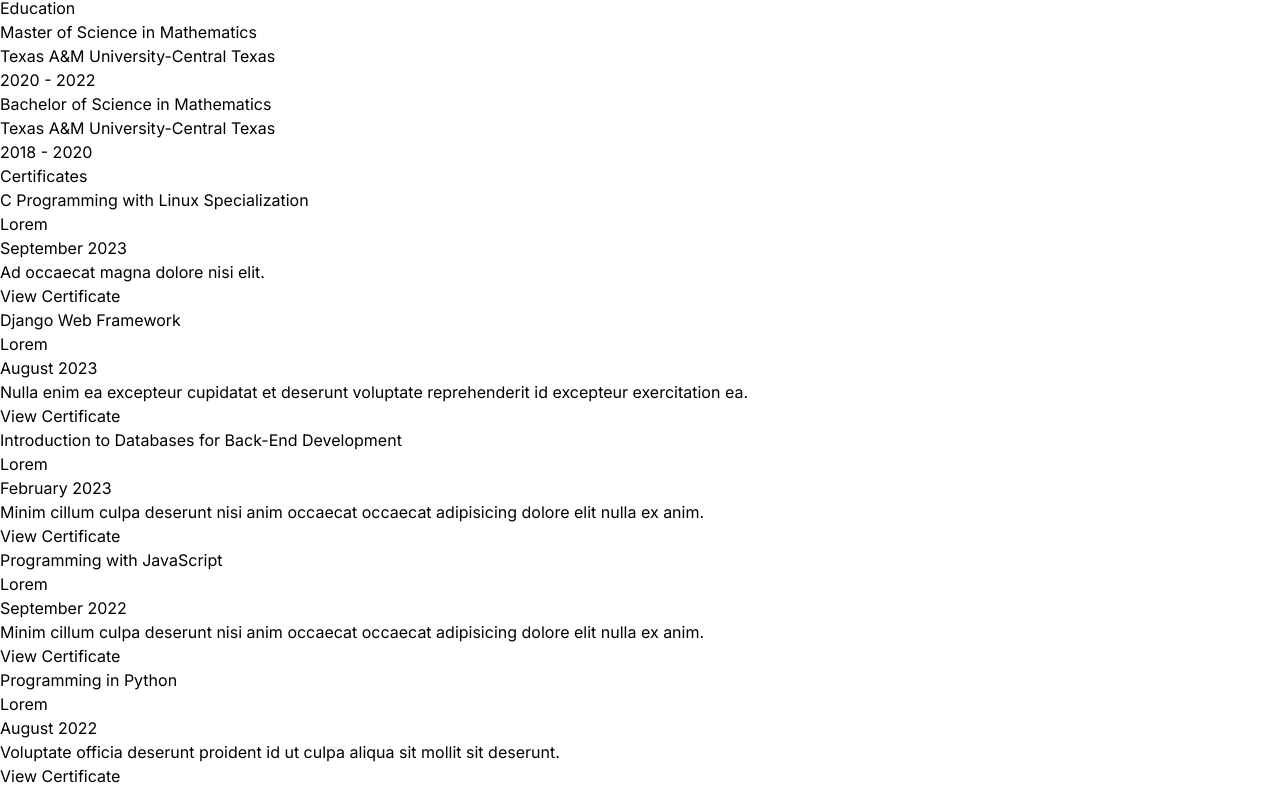
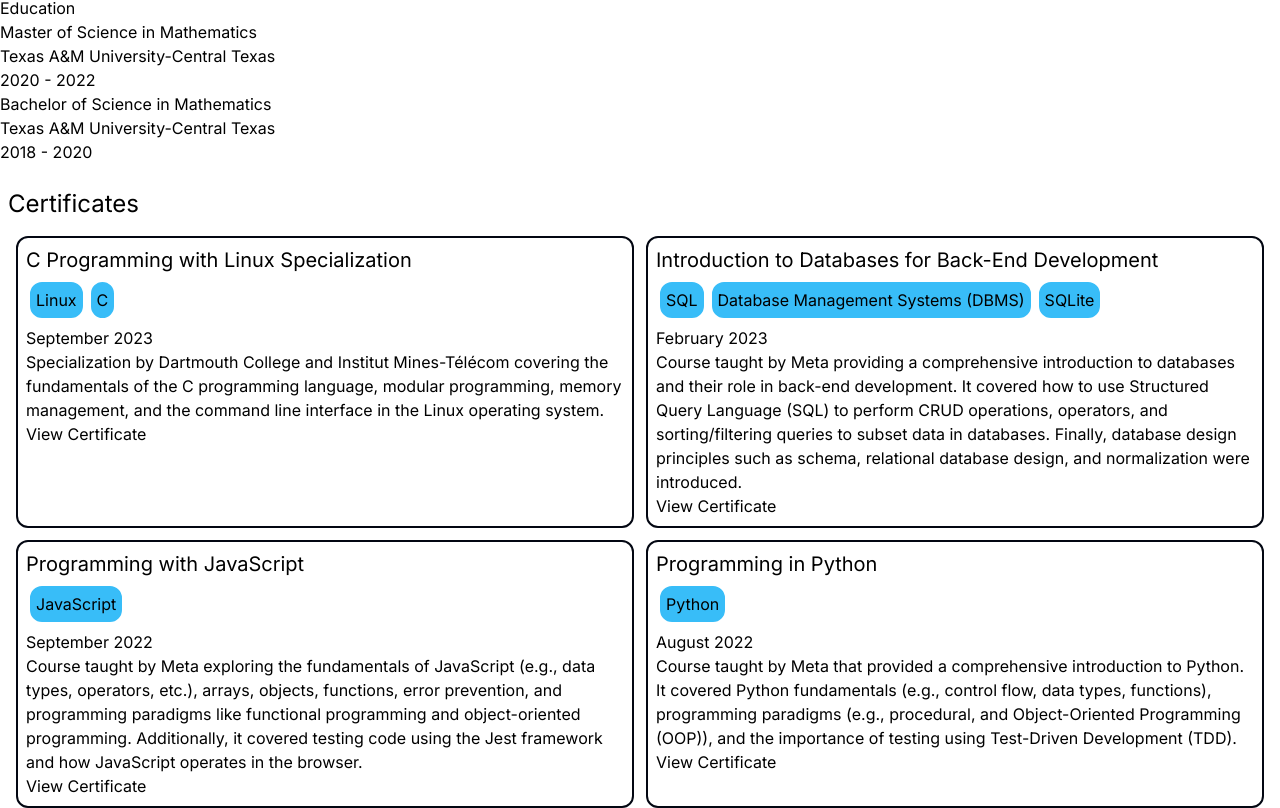
Before and after one commit to JSulley/portfolio, a Next.js app: page / in a window 1280 px wide. Shown: the part 364-1172 px from the top of the page. Built offline with nearby package versions, Linux system fonts and the light colour scheme.

Commit message:
Added content and adjusted layout

```diff
--- a/src/components/certificate-item/certificate-item.jsx
+++ b/src/components/certificate-item/certificate-item.jsx
@@ -1,10 +1,10 @@
 export default function CertificateItem({ certificate }) {
   const { name, skillsLearned, dateReceived, description, hyperlink } = certificate;
   return (
-    <div>
-      <h3>{name}</h3>
-      <p>{skillsLearned}</p>
-      <h4>{dateReceived}</h4>
+    <div className="even:mr-4 odd:ml-4 border-2 border-gray-950 rounded-xl mx-4pl-2 p-2">
+      <h3 className="text-xl mb-2">{name}</h3>
+      {skillsLearned.map(skill => <div key={skill.id} className="border-2 border-sky-400 bg-sky-400 rounded-xl mx-1 p-1 inline-block sm:max-lg:my-1">{skill.skill}</div>)}
+      <p className="mt-2">{dateReceived}</p>
       <p>{description}</p>
       <a href={hyperlink} target="_blank">View Certificate</a>
     </div>
--- a/src/components/certificates/certificates.jsx
+++ b/src/components/certificates/certificates.jsx
@@ -4,50 +4,76 @@ const certificates = [
   {
     'id': 1,
     'name': 'C Programming with Linux Specialization',
-    'skillsLearned': 'Lorem',
+    'skillsLearned': [
+      {
+        'id': 1,
+        'skill': 'Linux'
+      },
+      {
+        'id': 2,
+        'skill': 'C'
+      },
+    ],
     'dateReceived': 'September 2023',
-    'description': 'Ad occaecat magna dolore nisi elit.',
+    'description': 'Specialization by Dartmouth College and Institut Mines-Télécom covering the fundamentals of the C programming language, modular programming, memory management, and the command line interface in the Linux operating system.',
     'hyperlink': 'https://www.coursera.org/account/accomplishments/specialization/certificate/P87AL4S9V3HF',
   },
   {
     'id': 2,
-    'name': 'Django Web Framework',
-    'skillsLearned': 'Lorem',
-    'dateReceived': 'August 2023',
-    'description': 'Nulla enim ea excepteur cupidatat et deserunt voluptate reprehenderit id excepteur exercitation ea.',
-    'hyperlink': 'https://www.coursera.org/account/accomplishments/certificate/R5ZPX7HS6XHZ',
+    'name': 'Introduction to Databases for Back-End Development',
+    'skillsLearned': [
+      {
+        'id': 1,
+        'skill': 'SQL'
+      },
+      {
+        'id': 2,
+        'skill': 'Database Management Systems (DBMS)'
       },
       {
         'id': 3,
-    'name': 'Introduction to Databases for Back-End Development',
-    'skillsLearned': 'Lorem',
+        'skill': 'SQLite'
+      }
+    ],
     'dateReceived': 'February 2023',
-    'description': 'Minim cillum culpa deserunt nisi anim occaecat occaecat adipisicing dolore elit nulla ex anim.',
+    'description': 'Course taught by Meta providing a comprehensive introduction to databases and their role in back-end development. It covered how to use Structured Query Language (SQL) to perform CRUD operations, operators, and sorting/filtering queries to subset data in databases. Finally, database design principles such as schema, relational database design, and normalization were introduced.',
     'hyperlink': 'https://www.coursera.org/account/accomplishments/certificate/54XGZYBWTT9C',
   },
   {
-    'id': 4,
+    'id': 3,
     'name': 'Programming with JavaScript',
-    'skillsLearned': 'Lorem',
+    'skillsLearned': [
+      {
+        'id': 1,
+        'skill': 'JavaScript'
+      },
+    ],
     'dateReceived': 'September 2022',
-    'description': 'Minim cillum culpa deserunt nisi anim occaecat occaecat adipisicing dolore elit nulla ex anim.',
+    'description': 'Course taught by Meta exploring the fundamentals of JavaScript (e.g., data types, operators, etc.), arrays, objects, functions, error prevention, and programming paradigms like functional programming and object-oriented programming. Additionally, it covered testing code using the Jest framework and how JavaScript operates in the browser.',
     'hyperlink': 'https://www.coursera.org/account/accomplishments/certificate/EHGYTLVDQRQH',
   },
   {
-    'id': 5,
+    'id': 4,
     'name': 'Programming in Python',
-    'skillsLearned': 'Lorem',
+    'skillsLearned': [
+      {
+        'id': 1,
+        'skill': 'Python'
+      }
+    ],
     'dateReceived': 'August 2022',
-    'description': 'Voluptate officia deserunt proident id ut culpa aliqua sit mollit sit deserunt.',
+    'description': 'Course taught by Meta that provided a comprehensive introduction to Python. It covered Python fundamentals (e.g., control flow, data types, functions), programming paradigms (e.g., procedural, and Object-Oriented Programming (OOP)), and the importance of testing using Test-Driven Development (TDD).',
     'hyperlink': 'https://www.coursera.org/account/accomplishments/certificate/G54R8FDXKV57',
   },
 ];
 
 export default function Certificates() {
   return (
-    <div>
-      <h2>Certificates</h2>
+    <div class="">
+      <h2 className="text-2xl mt-6 ml-2 mb-4">Certificates</h2>
+      <div className="grid gap-3 grid-cols-2">
         {certificates.map(certificate => <CertificateItem key={certificate.id} certificate={certificate} />)}
+      </div>
     </div>
   );
 }
```
Lines whose indentation alone changed are shown as unchanged.
